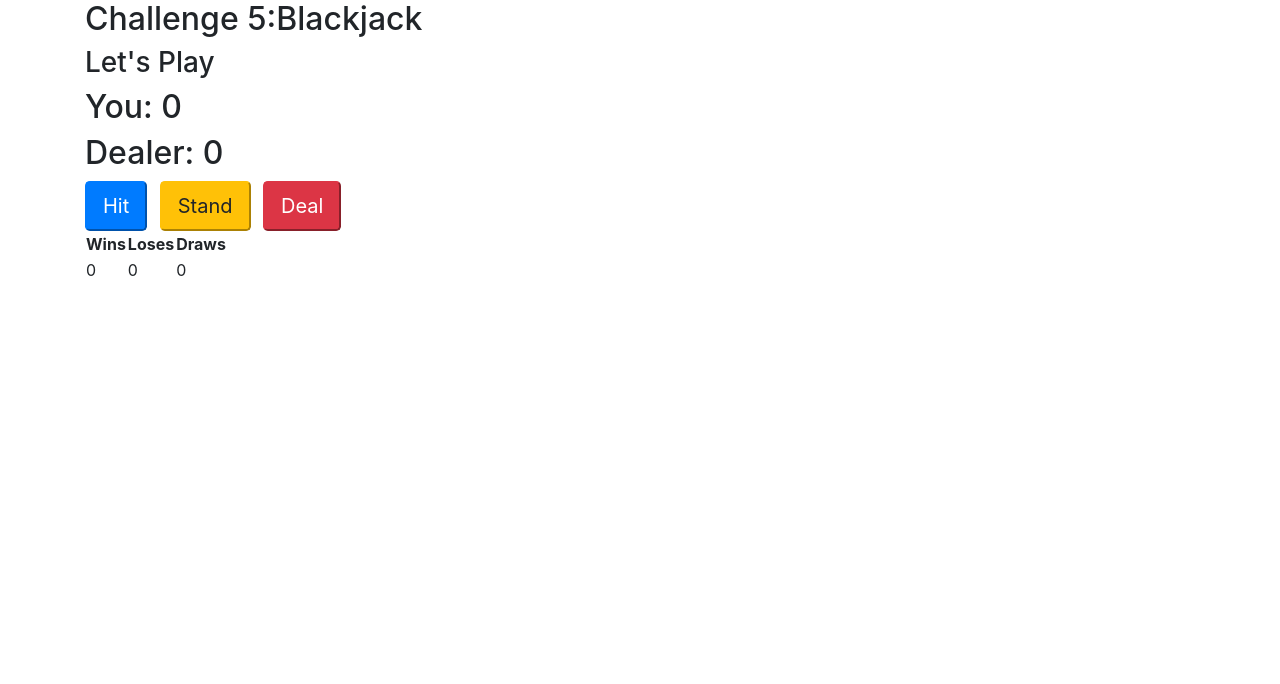
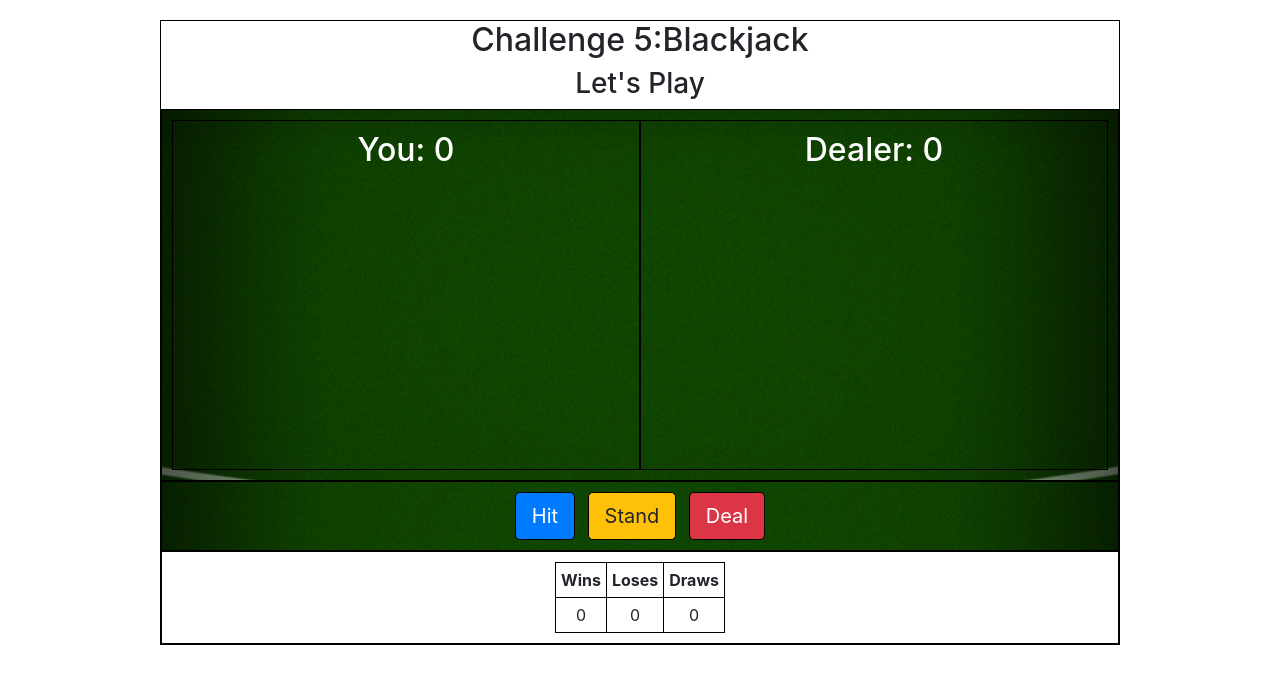
Before and after one commit to Hassan-Latif/BlackJack-game, a plain HTML site: page index.html in a window 1280 px wide. Drawn offline with nearby package versions, Linux system fonts and the light colour scheme.

Commit message:
css portion has been completed

```diff
--- a/index.html
+++ b/index.html
@@ -4,9 +4,10 @@
         <link rel="stylesheet" href="https://maxcdn.bootstrapcdn.com/bootstrap/4.0.0/css/bootstrap.min.css" integrity="sha384-Gn5384xqQ1aoWXA+058RXPxPg6fy4IWvTNh0E263XmFcJlSAwiGgFAW/dAiS6JXm" crossorigin="anonymous">
         <meta charset="UTF-8">
         <title>Blackjack Challenge</title>
+        <link rel="stylesheet" href="styles/css.css">
     </head>
     <body>
-        <div class="container">
+        <div class="container-5">
             <h2>Challenge 5:Blackjack</h2>
             <h3><span id="blackjack-result" > Let's Play </span></h3>
 <!-- First Row -->
--- /dev/null
+++ b/styles/css.css
@@ -0,0 +1,41 @@
+.container-5{
+
+    border: 1px solid black;
+    width:75%;
+    margin:0 auto;
+    text-align: center;
+    margin-top: 20px;
+}
+
+.flex-blackjack-row-1,.flex-blackjack-row-2,.flex-blackjack-row-3{
+    display: flex;
+    border: 1px solid black;
+    padding: 10px;
+    flex-wrap: wrap;
+    flex-direction: row;
+    justify-content: space-around;
+}
+.flex-blackjack-row-1, .flex-blackjack-row-2{
+    background: url('img/tb.png') center;
+    color: #ffffff;
+}
+
+.flex-blackjack-row-1 div{
+    border: 1px solid black;
+    padding: 10px;
+    height: 350px;
+    flex: 1 ;
+    text-align: center;
+}
+.flex-blackjack-row-1 img{
+    width: 25%;
+    padding: 10px;
+}
+.flex-blackjack-row-2 button{
+    border: 1px solid black;
+}
+
+table,th,td{
+    padding: 5px;
+    border: 1px solid black;
+}
```
Also changed, not shown: styles/img/tb.png (added).
